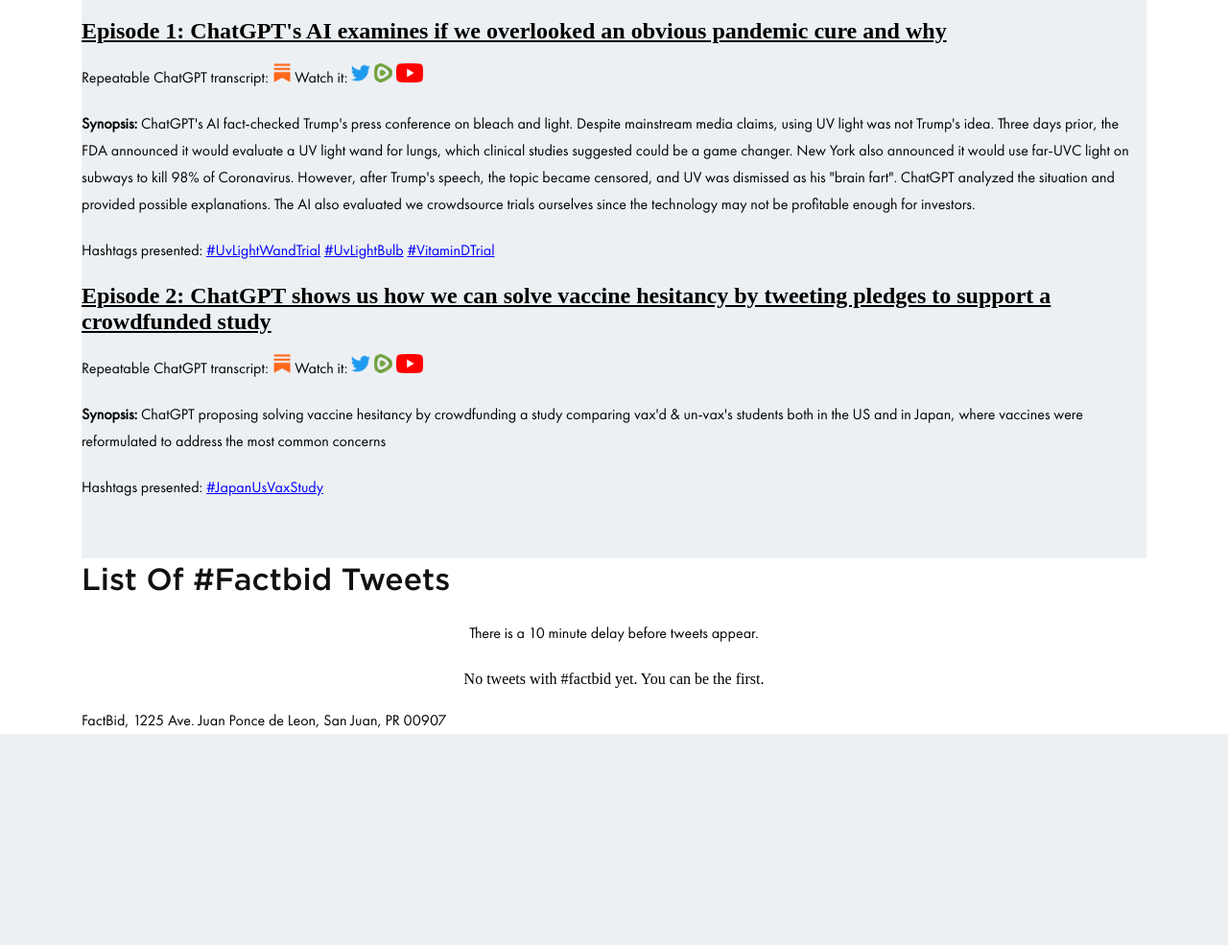
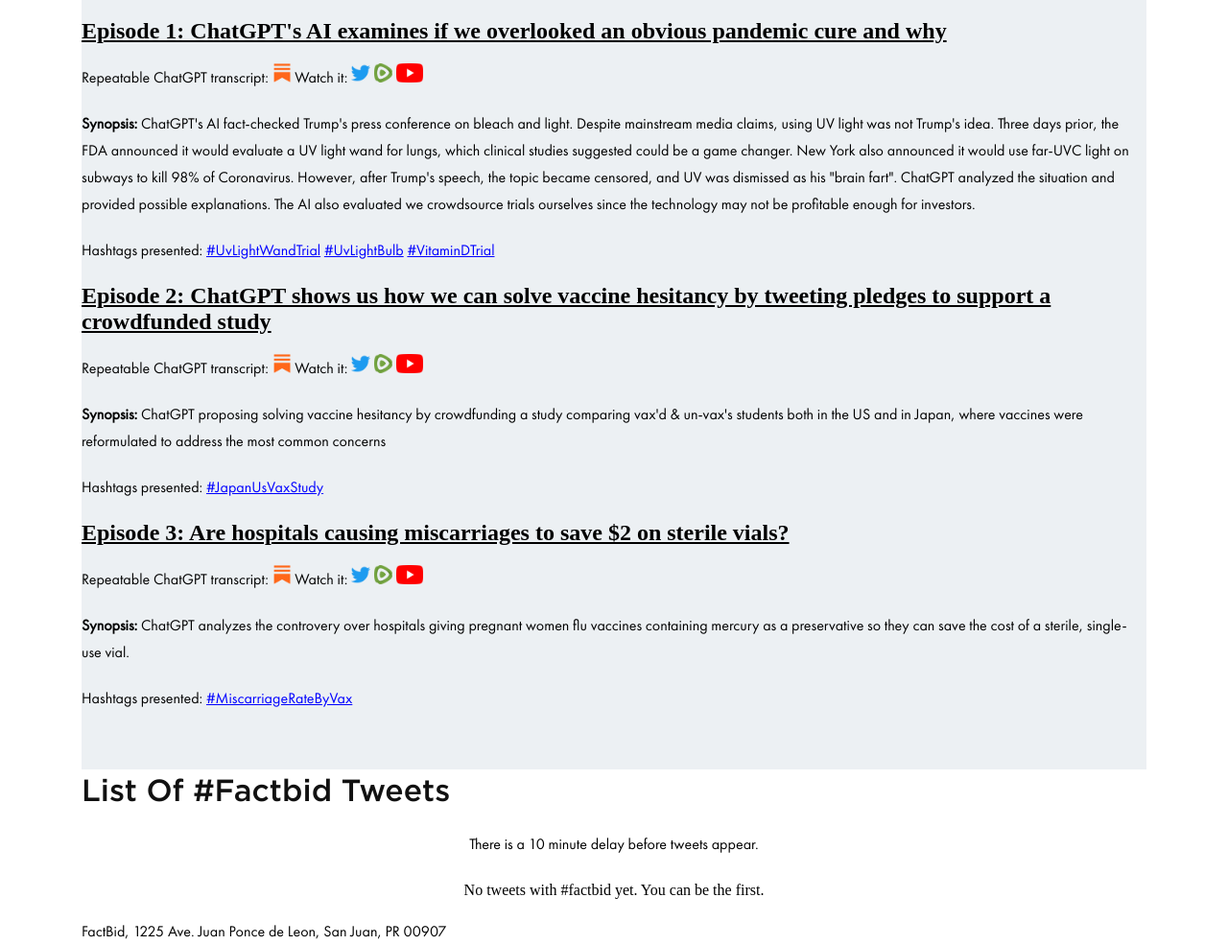
Before and after one commit to aaronfactbid/factbid2, a PHP site: page / in a window 1280 px wide. Shown: the part 671-1656 px from the top of the page at 96% size. Before the commit the page ends 1436 px from the top, so only its background shows below. Run offline with PHP 8.4, Linux system fonts and the light colour scheme; data that the repository does not hold is empty.

Commit message:
episode 3

```diff
--- a/index.php
+++ b/index.php
@@ -78,6 +78,20 @@
 		</p>
 		<p>Hashtags presented: <a href="/JapanUsVaxStudy">#JapanUsVaxStudy</a></p>
 		</p>
+		<h2><u>Episode 3: Are hospitals causing miscarriages to save $2 on sterile vials?</u></h2>
+		<p>
+		Repeatable ChatGPT transcript:
+		<a href="https://factbid.substack.com/p/episode-3-multi-use-vials"><img class="thumbnail-link" src="<?php echo $site_url ; ?>/images/SubStack.png"></a>
+		Watch it:
+		<a href="https://twitter.com/factbid/status/1655675777877155841"><img class="thumbnail-link" src="<?php echo $site_url ; ?>/images/Twitter.png"></a>
+		<a href="https://rumble.com/v2mqp2g-ai-unfiltered-qa-3-are-hospitals-causing-miscarriages-to-save-2-on-sterile-.html"><img class="thumbnail-link" src="<?php echo $site_url ; ?>/images/rumble.png"></a>
+		<a href="https://youtu.be/stgLlnuj--s"><img class="thumbnail-link" src="<?php echo $site_url ; ?>/images/youtube.png"></a>
+		</p>
+		<p><b>Synopsis:</b>
+		ChatGPT analyzes the controvery over hospitals giving pregnant women flu vaccines containing mercury as a preservative so they can save the cost of a sterile, single-use vial.
+		</p>
+		<p>Hashtags presented: <a href="/MiscarriageRateByVax">#MiscarriageRateByVax</a></p>
+		</p>
 	</div>
 </section>
 <section class="factbid_wrapsec" id="factbid-list">
```
